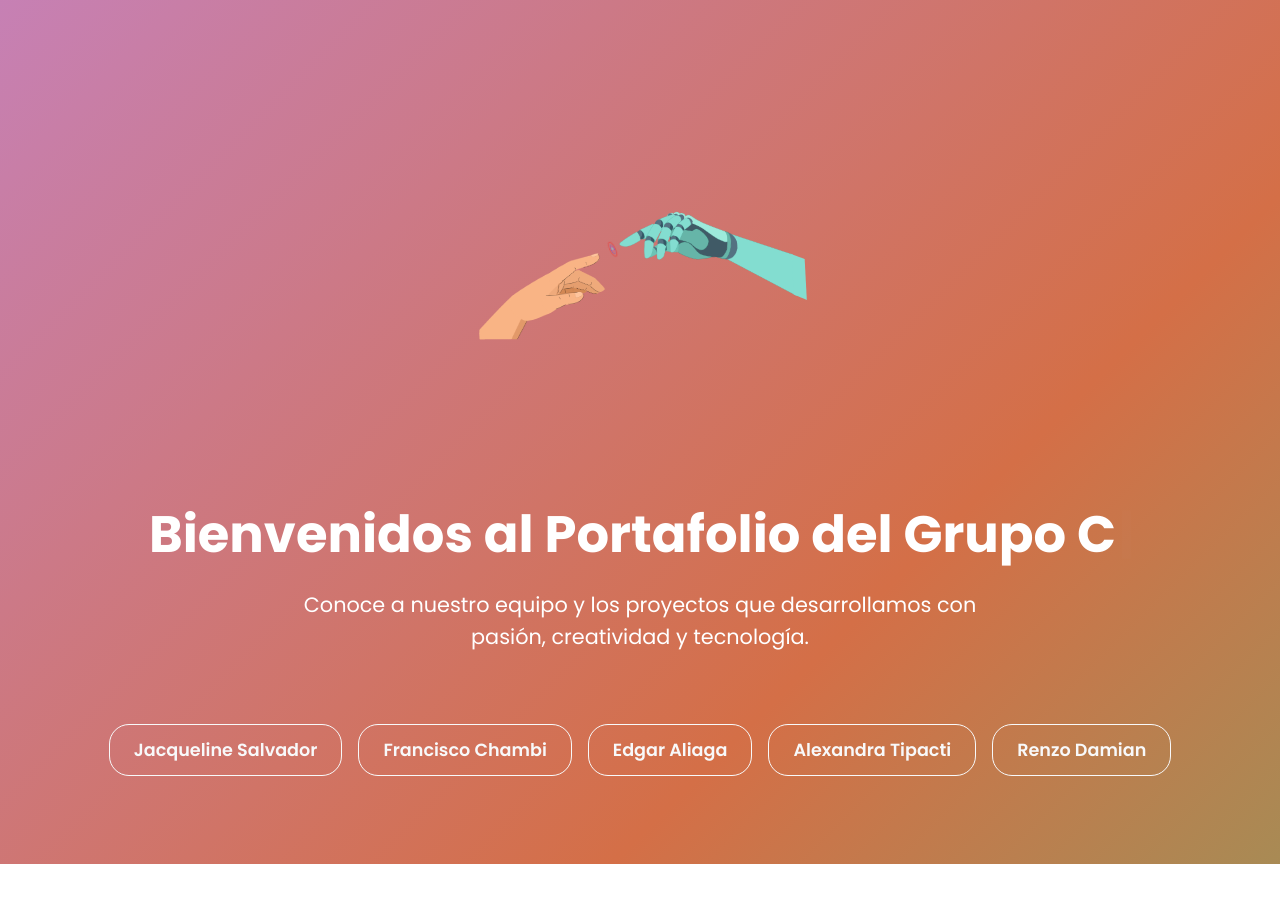
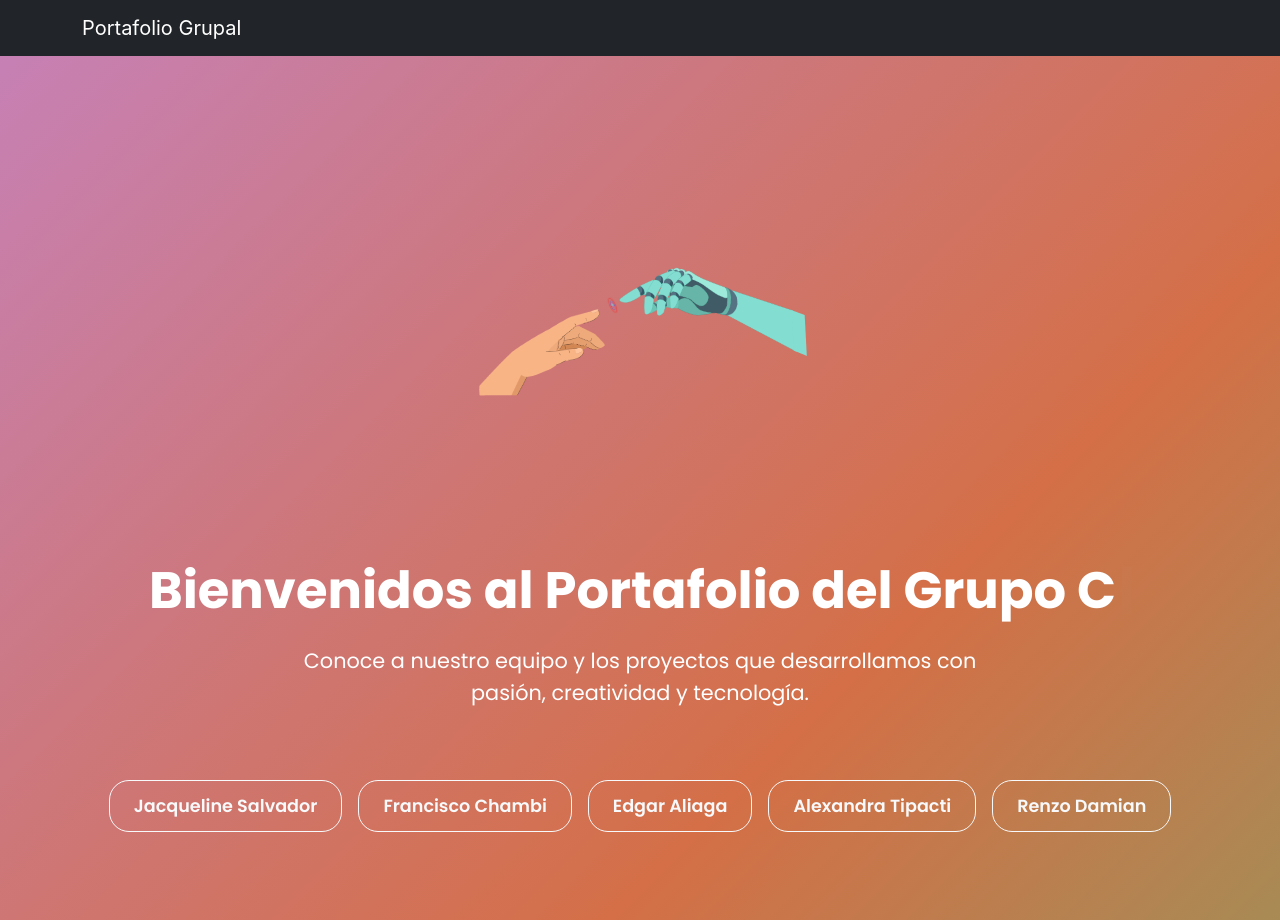
Before and after one commit to JacquelineSalvadorR/Portafolio_GitHub_Grupal, a React (Create React App) app: page / in a window 1280 px wide. Before the commit the page ends 864 px from the top, so only its background shows below. Built offline with nearby package versions, Linux system fonts and the light colour scheme.

Commit message:
Agrega Navbar al layout principal

```diff
--- a/src/App.js
+++ b/src/App.js
@@ -1,5 +1,6 @@
 import React from 'react';
-import { BrowserRouter as Router, Routes, Route } from 'react-router-dom';
+import { BrowserRouter, Routes, Route } from 'react-router-dom';
+import Navbar from './components/Navbar';
 import Inicio from './Inicio';
 import Jacqueline from './perfiles/Jacqueline';
 import Edgar from './perfiles/Edgar';
@@ -9,7 +10,10 @@ import Renzo from './perfiles/Renzo';
 
 function App() {
   return (
-    <Router>
+    <BrowserRouter basename={process.env.PUBLIC_URL}>
+      {/* ✅ Agregamos el Navbar aquí */}
+      <Navbar />
+
       <Routes>
         <Route
           path="/"
@@ -21,7 +25,7 @@ function App() {
         <Route path="/perfil/francisco-chambi" element={<Francisco />} />
         <Route path="/perfil/renzo-damian" element={<Renzo />} />
       </Routes>
-    </Router>
+    </BrowserRouter>
   );
 }
 
```
